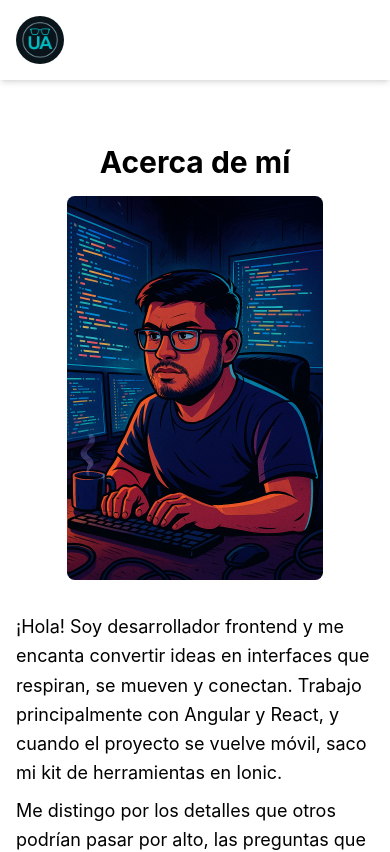
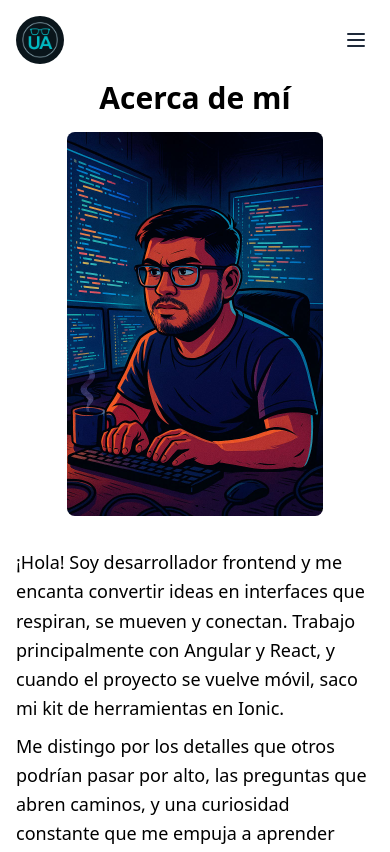
Before and after one commit to UriAlcantar/web-uri, an Angular app: page /about-me in a window 390 px wide. Shown: the top 852 px of the page. Built offline with nearby package versions, Linux system fonts and the light colour scheme.

Commit message:
Update Angular dependencies and enhance header component with mobile navigation

```diff
--- a/package.json
+++ b/package.json
@@ -10,7 +10,7 @@
   },
   "private": true,
   "dependencies": {
-    "@angular/animations": "^19.1.0",
+    "@angular/animations": "^19.2.14",
     "@angular/common": "^19.1.0",
     "@angular/compiler": "^19.1.0",
     "@angular/core": "^19.1.0",
--- a/src/app/about-me/about-me.component.html
+++ b/src/app/about-me/about-me.component.html
@@ -1,5 +1,6 @@
-<main class="max-w-4xl mx-auto px-4 py-16">
-  <h2 class="text-3xl font-bold mb-4 text-center">Acerca de mí</h2>
+  <div class="max-w-5xl flex flex-col  sm:p-8 sm:p-8 md:p-8 lg:p-8">
+
+    <h1 class="text-3xl font-bold mb-4 text-center">Acerca de mí</h1>
     <img
       src="assets/images/me-coding.jpg"
       class="mx-auto w-64 rounded-[2vw] shadow-regal-blue mb-8"
@@ -28,7 +29,7 @@
     <div class="grid md:grid-cols-2 gap-8">
       <div>
         <h3 class="text-xl font-semibold mb-2">🎯 Habilidades</h3>
-      <ul class="list-disc list-inside text-gray-700 space-y-1">
+        <ul class="list-disc list-inside dark:text-white text-gray-700 space-y-1">
           <li>Angular</li>
           <li>React</li>
           <li>Tailwind CSS, Bootstrap y diseño responsivo</li>
@@ -41,11 +42,11 @@
       </div>
       <div>
         <h3 class="text-xl font-semibold mb-2">💼 Experiencia</h3>
-      <p class="text-gray-700">
+        <p class="text-gray-700 dark:text-white">
           He trabajado en empresas de tecnología desarrollando soluciones de
           frontend escalables, colaborando con equipos de diseño y producto, y
           mejorando continuamente la experiencia del usuario.
         </p>
       </div>
     </div>
-</main>
+  </div>
--- a/src/app/app.component.html
+++ b/src/app/app.component.html
@@ -1,192 +1,4 @@
-<!-- * * * * * * * * * * * * * * * * * * * * * * * * * * * * * * * -->
-<!-- * * * * * * * * * * * The content below * * * * * * * * * * * -->
-<!-- * * * * * * * * * * is only a placeholder * * * * * * * * * * -->
-<!-- * * * * * * * * * * and can be replaced.  * * * * * * * * * * -->
-<!-- * * * * * * * * * * * * * * * * * * * * * * * * * * * * * * * -->
-<!-- * * * * * * * * * Delete the template below * * * * * * * * * -->
-<!-- * * * * * * * to get started with your project! * * * * * * * -->
-<!-- * * * * * * * * * * * * * * * * * * * * * * * * * * * * * * * -->
-
-<style>
-  :host {
-    --bright-blue: oklch(51.01% 0.274 263.83);
-    --electric-violet: oklch(53.18% 0.28 296.97);
-    --french-violet: oklch(47.66% 0.246 305.88);
-    --vivid-pink: oklch(69.02% 0.277 332.77);
-    --hot-red: oklch(61.42% 0.238 15.34);
-    --orange-red: oklch(63.32% 0.24 31.68);
-
-    --gray-900: oklch(19.37% 0.006 300.98);
-    --gray-700: oklch(36.98% 0.014 302.71);
-    --gray-400: oklch(70.9% 0.015 304.04);
-
-    --red-to-pink-to-purple-vertical-gradient: linear-gradient(
-      180deg,
-      var(--orange-red) 0%,
-      var(--vivid-pink) 50%,
-      var(--electric-violet) 100%
-    );
-
-    --red-to-pink-to-purple-horizontal-gradient: linear-gradient(
-      90deg,
-      var(--orange-red) 0%,
-      var(--vivid-pink) 50%,
-      var(--electric-violet) 100%
-    );
-
-    --pill-accent: var(--bright-blue);
-
-    font-family: "Inter", -apple-system, BlinkMacSystemFont, "Segoe UI", Roboto,
-      Helvetica, Arial, sans-serif, "Apple Color Emoji", "Segoe UI Emoji",
-      "Segoe UI Symbol";
-    box-sizing: border-box;
-    -webkit-font-smoothing: antialiased;
-    -moz-osx-font-smoothing: grayscale;
-  }
-
-  h1 {
-    font-size: 3.125rem;
-    color: var(--gray-900);
-    font-weight: 500;
-    line-height: 100%;
-    letter-spacing: -0.125rem;
-    margin: 0;
-    font-family: "Inter Tight", -apple-system, BlinkMacSystemFont, "Segoe UI", Roboto,
-      Helvetica, Arial, sans-serif, "Apple Color Emoji", "Segoe UI Emoji",
-      "Segoe UI Symbol";
-  }
-
-  p {
-    margin: 0;
-    color: var(--gray-700);
-  }
-
-  main {
-    width: 100%;
-    min-height: 100%;
-    display: flex;
-    justify-content: center;
-    align-items: center;
-    padding: 1rem;
-    box-sizing: inherit;
-    position: relative;
-  }
-
-  .angular-logo {
-    max-width: 9.2rem;
-  }
-
-  .content {
-    display: flex;
-    justify-content: space-around;
-    width: 100%;
-    max-width: 700px;
-    margin-bottom: 3rem;
-  }
-
-  .content h1 {
-    margin-top: 1.75rem;
-  }
-
-  .content p {
-    margin-top: 1.5rem;
-  }
-
-  .divider {
-    width: 1px;
-    background: var(--red-to-pink-to-purple-vertical-gradient);
-    margin-inline: 0.5rem;
-  }
-
-  .pill-group {
-    display: flex;
-    flex-direction: column;
-    align-items: start;
-    flex-wrap: wrap;
-    gap: 1.25rem;
-  }
-
-  .pill {
-    display: flex;
-    align-items: center;
-    --pill-accent: var(--bright-blue);
-    background: color-mix(in srgb, var(--pill-accent) 5%, transparent);
-    color: var(--pill-accent);
-    padding-inline: 0.75rem;
-    padding-block: 0.375rem;
-    border-radius: 2.75rem;
-    border: 0;
-    transition: background 0.3s ease;
-    font-family: var(--inter-font);
-    font-size: 0.875rem;
-    font-style: normal;
-    font-weight: 500;
-    line-height: 1.4rem;
-    letter-spacing: -0.00875rem;
-    text-decoration: none;
-  }
-
-  .pill:hover {
-    background: color-mix(in srgb, var(--pill-accent) 15%, transparent);
-  }
-
-  .pill-group .pill:nth-child(6n + 1) {
-    --pill-accent: var(--bright-blue);
-  }
-  .pill-group .pill:nth-child(6n + 2) {
-    --pill-accent: var(--french-violet);
-  }
-  .pill-group .pill:nth-child(6n + 3),
-  .pill-group .pill:nth-child(6n + 4),
-  .pill-group .pill:nth-child(6n + 5) {
-    --pill-accent: var(--hot-red);
-  }
-
-  .pill-group svg {
-    margin-inline-start: 0.25rem;
-  }
-
-  .social-links {
-    display: flex;
-    align-items: center;
-    gap: 0.73rem;
-    margin-top: 1.5rem;
-  }
-
-  .social-links path {
-    transition: fill 0.3s ease;
-    fill: var(--gray-400);
-  }
-
-  .social-links a:hover svg path {
-    fill: var(--gray-900);
-  }
-
-  @media screen and (max-width: 650px) {
-    .content {
-      flex-direction: column;
-      width: max-content;
-    }
-
-    .divider {
-      height: 1px;
-      width: 100%;
-      background: var(--red-to-pink-to-purple-horizontal-gradient);
-      margin-block: 1.5rem;
-    }
-  }
-</style>
-
 <app-header></app-header>
-
-
-<!-- * * * * * * * * * * * * * * * * * * * * * * * * * * * * * * * * -->
-<!-- * * * * * * * * * * * The content above * * * * * * * * * * * * -->
-<!-- * * * * * * * * * * is only a placeholder * * * * * * * * * * * -->
-<!-- * * * * * * * * * * and can be replaced.  * * * * * * * * * * * -->
-<!-- * * * * * * * * * * * * * * * * * * * * * * * * * * * * * * * * -->
-<!-- * * * * * * * * * * End of Placeholder  * * * * * * * * * * * * -->
-<!-- * * * * * * * * * * * * * * * * * * * * * * * * * * * * * * * * -->
-
-
-<router-outlet />
+<main class="min-h-[calc(100vh-80px)] bg-white flex items-start justify-center px-4 sm:px-6 md:px-8 dark:bg-gray-900 dark:text-white">
+    <router-outlet></router-outlet>
+</main>
--- a/src/app/app.component.ts
+++ b/src/app/app.component.ts
@@ -1,4 +1,4 @@
-import { Component } from '@angular/core';
+import { Component, OnInit } from '@angular/core';
 import { RouterOutlet } from '@angular/router';
 import { HeaderComponent } from "./components/header/header.component";
 
@@ -8,6 +8,9 @@ import { HeaderComponent } from "./components/header/header.component";
   templateUrl: './app.component.html',
   styleUrl: './app.component.css'
 })
-export class AppComponent {
+export class AppComponent implements OnInit {
+  ngOnInit(): void {
+    document.documentElement.classList.remove('dark');
+  }
   title = 'web-uri';
 }
--- a/src/app/components/header/header.component.html
+++ b/src/app/components/header/header.component.html
@@ -1,36 +1,70 @@
-<div>
- <header class="bg-white shadow-md">
+<header class="shadow-md bg-white dark:bg-gray-800 text-black dark:text-white">
   <div class="max-w-7xl mx-auto px-4 sm:px-6 lg:px-8">
     <div class="flex justify-between items-center py-4">
 
       <!-- Logo -->
       <div class="text-2xl font-bold text-blue-600">
-        <a href="hero">
-          <img
-            src="assets/images/uri-logo.jpg"
-            class="mx-auto w-12 rounded-full"
-            alt="uri coding"
-          />
+        <a href="#hero">
+          <img src="assets/images/uri-logo.jpg" class="w-12 rounded-full" alt="uri coding" />
         </a>
-
       </div>
 
-      <!-- Navegación -->
-      <nav class="hidden md:flex space-x-6">
-        <a href="hero" class="text-gray-700 hover:text-blue-600">Inicio</a>
-        <a href="about-me" class="text-gray-700 hover:text-blue-600">Acerca de mi</a>
-        <!-- <a href="experience" class="text-gray-700 hover:text-blue-600">Portfolio</a> -->
-        <a href="skills" class="text-gray-700 hover:text-blue-600">Habilidades</a>
-        <a href="contact-info" class="text-gray-700 hover:text-blue-600">Contacto</a>
+      <!-- Botón hamburguesa (solo móvil) -->
+      <button
+        (click)="toggleMenu()"
+        class="md:hidden text-gray-800 dark:text-white focus:outline-none" style="width: 30px;"
+      >
+        <!-- Icono hamburguesa -->
+        <!-- -->
+        @if (!isMenuOpen) {
+         <svg  xmlns="http://www.w3.org/2000/svg" class="h-6 w-6" fill="none"
+          viewBox="0 0 24 24" stroke="currentColor">
+          <path stroke-linecap="round" stroke-linejoin="round" stroke-width="2"
+            d="M4 6h16M4 12h16M4 18h16" />
+        </svg>
+        } @else {
+        <svg xmlns="http://www.w3.org/2000/svg" class="h-6 w-6" fill="none"
+          viewBox="0 0 24 24" stroke="currentColor">
+          <path stroke-linecap="round" stroke-linejoin="round" stroke-width="2"
+            d="M6 18L18 6M6 6l12 12" />
+        </svg>
+        }
+      </button>
+
+      <!-- Navegación desktop -->
+      <nav class="hidden md:flex space-x-6 items-center">
+        <a href="hero" class="text-gray-700 dark:text-white hover:text-blue-600">Inicio</a>
+        <a href="about-me" class="text-gray-700 dark:text-white hover:text-blue-600">Acerca de mí</a>
+        <a href="skills" class="text-gray-700 dark:text-white hover:text-blue-600">Habilidades</a>
+        <a href="contact-info" class="text-gray-700 dark:text-white hover:text-blue-600">Contacto</a>
+        <button
+          (click)="toggleDarkMode()"
+          class="text-sm text-gray-800 dark:text-white bg-gray-100 dark:bg-gray-700 px-3 py-2 rounded shadow hover:bg-gray-200 dark:hover:bg-gray-600 transition"
+        >
+          Cambiar tema
+        </button>
       </nav>
+    </div>
 
-      <!-- Botón CTA -->
-      <!-- <div class="hidden md:block">
-        <a href="#" class="bg-blue-600 text-white px-4 py-2 rounded-lg hover:bg-blue-700 transition">
-          Empezar
-        </a>
-      </div> -->
-    </div>
+    <!-- Navegación móvil (colapsable) -->
+     @if(isMenuOpen) {
+      <div
+
+        class="md:hidden flex flex-col items-start space-y-4 pb-4 px-4 bg-white dark:bg-gray-800 text-gray-800 dark:text-white
+              transition-all duration-300 ease-in-out transform"
+      >
+        <a (click)="closeMenu()" href="hero" class="w-full hover:text-blue-600">Inicio</a>
+        <a (click)="closeMenu()" href="about-me" class="w-full hover:text-blue-600">Acerca de mí</a>
+        <a (click)="closeMenu()" href="skills" class="w-full hover:text-blue-600">Habilidades</a>
+        <a (click)="closeMenu()" href="contact-info" class="w-full hover:text-blue-600">Contacto</a>
+        <button
+          (click)="toggleDarkMode(); closeMenu()"
+          class="text-sm bg-gray-100 dark:bg-gray-700 px-3 py-2 rounded shadow hover:bg-gray-200 dark:hover:bg-gray-600 transition"
+        >
+          Cambiar tema
+        </button>
+      </div>
+     }
+
   </div>
 </header>
-</div>
--- a/src/app/components/header/header.component.ts
+++ b/src/app/components/header/header.component.ts
@@ -8,4 +8,22 @@ import { Component } from '@angular/core';
 })
 export class HeaderComponent {
 
+
+  isMenuOpen = false;
+
+  toggleDarkMode(): void {
+    document.documentElement.classList.toggle('dark');
+  }
+
+  toggleMenu(): void {
+    this.isMenuOpen = !this.isMenuOpen;
+  }
+
+  closeMenu(): void {
+    this.isMenuOpen = false;
+  }
+
+
+
+
 }
--- a/src/index.html
+++ b/src/index.html
@@ -9,7 +9,7 @@
   <link rel="stylesheet" href="https://cdnjs.cloudflare.com/ajax/libs/font-awesome/6.5.0/css/all.min.css">
 
 </head>
-<body>
+<body class="min-h-screen flex flex-col">
   <app-root></app-root>
 </body>
 </html>
```
Also changed, not shown: tailwind.config.js (added, +29 -0 lines), 1 other file (tests, documents, lock files or other folders). Lines whose indentation alone changed are shown as unchanged.
